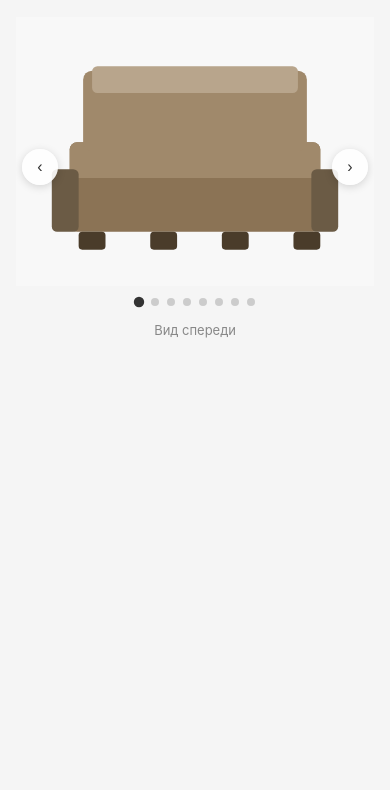
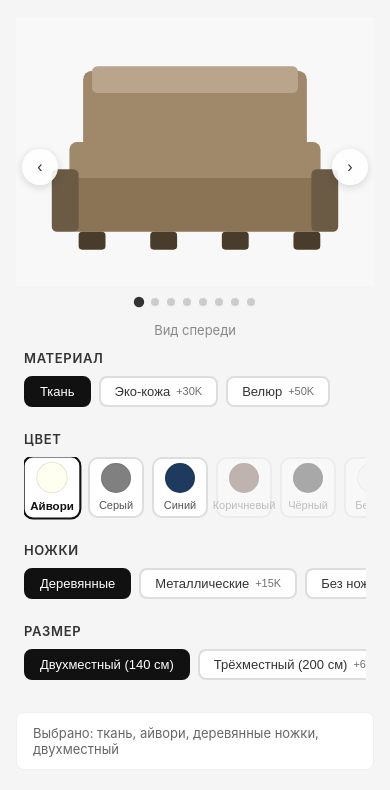
Before and after one commit to Murkin1980/furniture-configurator, a plain HTML site: page index.html in a window 390 px wide. Shown: the part 73-863 px from the top of the page. Drawn offline with Linux system fonts and the light colour scheme.

Commit message:
Этап 3: модуль выбора опций
- OptionGroup: кнопки для материала, ножек, размера
- Цветовые свотчи с hex-кругами и рамкой при выборе
- Состояние selectedConfig с колбэком onChange
- Валидация: disabled для недоступных комбинаций
- Автосброс цвета при смене материала
- Адаптив: горизонтальный скролл групп на мобильном

```diff
--- a/index.html
+++ b/index.html
@@ -5,6 +5,7 @@
   <meta name="viewport" content="width=device-width, initial-scale=1">
   <title>Конфигуратор мебели</title>
   <link rel="stylesheet" href="src/viewer.css">
+  <link rel="stylesheet" href="src/options.css">
   <style>
     * { box-sizing: border-box; margin: 0; padding: 0; }
     body { font-family: -apple-system, BlinkMacSystemFont, 'Segoe UI', Roboto, sans-serif; background: #f5f5f5; color: #222; }
@@ -12,6 +13,8 @@
     .demo-wrap h1 { font-size: 22px; font-weight: 600; margin-bottom: 4px; }
     .demo-wrap p { color: #666; margin-bottom: 20px; }
     .angle-label { text-align: center; font-size: 13px; color: #888; margin-top: 4px; }
+    .config-summary { margin-top: 16px; padding: 12px 16px; background: #fff; border-radius: 8px; border: 1px solid #eee; font-size: 13px; color: #666; }
+    .config-summary strong { color: #333; }
   </style>
 </head>
 <body>
@@ -20,6 +23,8 @@
     <p>Модуль просмотра — 8 ракурсов</p>
     <div id="viewer"></div>
     <div class="angle-label" id="angleLabel">Вид спереди</div>
+    <div id="options"></div>
+    <div class="config-summary" id="configSummary">Выбрано: ткань, айвори, деревянные ножки, двухместный</div>
   </div>
   <script src="src/config.js"></script>
   <script src="src/schema.js"></script>
@@ -27,7 +32,10 @@
   <script src="src/imageResolver.js"></script>
   <script src="src/demo-art.js"></script>
   <script src="src/viewer.js"></script>
+  <script src="src/options.js"></script>
   <script>
+    const product = getProduct();
+    const defaultConfig = getDefaultConfig(product.id);
     const angles = Array.from({ length: 8 }, (_, i) => sofaSVG(i));
     const viewer = new ViewerCore('#viewer', {
       animation: 'fade',
@@ -36,6 +44,28 @@
       }
     });
     viewer.setImages(angles);
+
+    function getValueLabel(optionId) {
+      const opt = product.options.find(o => o.id === optionId);
+      const val = opt.values.find(v => v.id === currentConfig[optionId]);
+      return val ? val.name : optionId;
+    }
+
+    function updateSummary(config) {
+      const parts = ['material', 'color', 'legs', 'size'].map(getValueLabel);
+      document.getElementById('configSummary').innerHTML = '<strong>Выбрано:</strong> ' + parts.join(', ');
+    }
+
+    let currentConfig = { ...defaultConfig };
+
+    const optionsPanel = new OptionsPanel('#options', {
+      product,
+      config: currentConfig,
+      onChange: (config) => {
+        currentConfig = config;
+        updateSummary(config);
+      }
+    });
   </script>
 </body>
 </html>
--- /dev/null
+++ b/src/options.css
@@ -0,0 +1,162 @@
+.options-panel {
+  max-width: 880px;
+  margin: 0 auto;
+  padding: 16px;
+}
+
+.option-group {
+  margin-bottom: 20px;
+}
+
+.option-group:last-child {
+  margin-bottom: 0;
+}
+
+.option-group-label {
+  font-size: 13px;
+  font-weight: 600;
+  color: #333;
+  margin-bottom: 10px;
+  text-transform: uppercase;
+  letter-spacing: 0.05em;
+}
+
+.option-group-values {
+  display: flex;
+  flex-wrap: wrap;
+  gap: 8px;
+}
+
+.option-btn {
+  display: inline-flex;
+  align-items: center;
+  justify-content: center;
+  gap: 6px;
+  padding: 8px 18px;
+  font-size: 14px;
+  font-weight: 500;
+  border: 2px solid #ddd;
+  border-radius: 8px;
+  background: #fff;
+  color: #333;
+  cursor: pointer;
+  transition: border-color 0.2s, background 0.2s, opacity 0.2s;
+  white-space: nowrap;
+  user-select: none;
+}
+
+.option-btn:hover:not(:disabled) {
+  border-color: #999;
+}
+
+.option-btn.selected {
+  border-color: #111;
+  background: #111;
+  color: #fff;
+}
+
+.option-btn:disabled {
+  opacity: 0.35;
+  cursor: not-allowed;
+}
+
+.option-btn .price-diff {
+  font-size: 11px;
+  opacity: 0.7;
+  font-weight: 400;
+}
+
+.option-btn.selected .price-diff {
+  opacity: 0.8;
+}
+
+.option-swatch {
+  display: inline-flex;
+  flex-direction: column;
+  align-items: center;
+  gap: 6px;
+  padding: 6px 10px;
+  border: 2px solid #ddd;
+  border-radius: 10px;
+  background: #fff;
+  cursor: pointer;
+  transition: border-color 0.2s, transform 0.2s;
+  min-width: 64px;
+  user-select: none;
+}
+
+.option-swatch:hover:not(:disabled) {
+  border-color: #999;
+}
+
+.option-swatch.selected {
+  border-color: #111;
+  transform: scale(1.05);
+}
+
+.option-swatch:disabled {
+  opacity: 0.35;
+  cursor: not-allowed;
+  transform: none;
+}
+
+.option-swatch-circle {
+  width: 36px;
+  height: 36px;
+  border-radius: 50%;
+  border: 1px solid rgba(0,0,0,0.1);
+  flex-shrink: 0;
+}
+
+.option-swatch-label {
+  font-size: 11px;
+  color: #555;
+  text-align: center;
+  line-height: 1.2;
+}
+
+.option-swatch.selected .option-swatch-label {
+  color: #111;
+  font-weight: 600;
+}
+
+.options-scroll-wrap {
+  overflow-x: auto;
+  -webkit-overflow-scrolling: touch;
+  scrollbar-width: thin;
+  padding-bottom: 4px;
+}
+
+.options-scroll-wrap::-webkit-scrollbar {
+  height: 3px;
+}
+
+.options-scroll-wrap::-webkit-scrollbar-thumb {
+  background: #ccc;
+  border-radius: 2px;
+}
+
+@media (max-width: 480px) {
+  .options-panel {
+    padding: 12px 8px;
+  }
+
+  .option-group-values {
+    flex-wrap: nowrap;
+  }
+
+  .option-swatch {
+    min-width: 56px;
+    padding: 4px 8px;
+  }
+
+  .option-swatch-circle {
+    width: 30px;
+    height: 30px;
+  }
+
+  .option-btn {
+    padding: 6px 14px;
+    font-size: 13px;
+  }
+}
--- /dev/null
+++ b/src/options.js
@@ -0,0 +1,167 @@
+class OptionsPanel {
+  constructor(container, options = {}) {
+    this._container = typeof container === 'string' ? document.querySelector(container) : container;
+    this._product = options.product || getProduct();
+    this._config = options.config || getDefaultConfig(this._product.id);
+    this._onChange = options.onChange || null;
+
+    this._build();
+  }
+
+  get config() {
+    return { ...this._config };
+  }
+
+  setConfig(config) {
+    this._config = { ...config };
+    this._render();
+  }
+
+  destroy() {
+    this._container.innerHTML = '';
+  }
+
+  _build() {
+    this._root = document.createElement('div');
+    this._root.className = 'options-panel';
+    this._container.appendChild(this._root);
+    this._render();
+  }
+
+  _render() {
+    this._root.innerHTML = '';
+
+    for (const opt of this._product.options) {
+      const group = this._renderGroup(opt);
+      this._root.appendChild(group);
+    }
+  }
+
+  _renderGroup(opt) {
+    const group = document.createElement('div');
+    group.className = 'option-group';
+
+    const label = document.createElement('div');
+    label.className = 'option-group-label';
+    label.textContent = opt.name;
+    group.appendChild(label);
+
+    const scrollWrap = document.createElement('div');
+    scrollWrap.className = 'options-scroll-wrap';
+
+    const valuesWrap = document.createElement('div');
+    valuesWrap.className = 'option-group-values';
+
+    const selectedVal = this._config[opt.id];
+
+    for (const val of opt.values) {
+      const disabled = !this._isAvailable(opt.id, val.id);
+      const selected = selectedVal === val.id;
+
+      if (opt.type === 'color') {
+        valuesWrap.appendChild(this._buildSwatch(val, selected, disabled, opt));
+      } else {
+        valuesWrap.appendChild(this._buildButton(val, selected, disabled, opt));
+      }
+    }
+
+    scrollWrap.appendChild(valuesWrap);
+    group.appendChild(scrollWrap);
+    return group;
+  }
+
+  _buildButton(val, selected, disabled, opt) {
+    const btn = document.createElement('button');
+    btn.className = 'option-btn' + (selected ? ' selected' : '');
+    btn.disabled = disabled;
+    btn.title = disabled ? 'Недоступно для выбранного материала' : val.name;
+
+    const label = document.createElement('span');
+    label.textContent = val.name;
+    btn.appendChild(label);
+
+    if (val.priceModifier !== 0) {
+      const diff = document.createElement('span');
+      diff.className = 'price-diff';
+      diff.textContent = val.priceModifier > 0 ? `+${formatPrice(val.priceModifier)}` : `-${formatPrice(Math.abs(val.priceModifier))}`;
+      btn.appendChild(diff);
+    }
+
+    btn.addEventListener('click', () => this._select(opt.id, val.id));
+    return btn;
+  }
+
+  _buildSwatch(val, selected, disabled, opt) {
+    const wrap = document.createElement('button');
+    wrap.className = 'option-swatch' + (selected ? ' selected' : '');
+    wrap.disabled = disabled;
+    wrap.title = disabled ? 'Недоступно для выбранного материала' : val.name;
+
+    const circle = document.createElement('div');
+    circle.className = 'option-swatch-circle';
+    circle.style.background = val.hex || '#ccc';
+    wrap.appendChild(circle);
+
+    const label = document.createElement('div');
+    label.className = 'option-swatch-label';
+    label.textContent = val.name;
+    wrap.appendChild(label);
+
+    wrap.addEventListener('click', () => this._select(opt.id, val.id));
+    return wrap;
+  }
+
+  _isAvailable(optionId, valueId) {
+    const opt = this._product.options.find((o) => o.id === optionId);
+    if (!opt) return true;
+
+    const val = opt.values.find((v) => v.id === valueId);
+    if (!val) return true;
+
+    if (val.availableFor && val.availableFor.length > 0) {
+      const selectedMaterial = this._config.material;
+      if (!val.availableFor.includes(selectedMaterial)) {
+        return false;
+      }
+    }
+
+    if (opt.dependsOn) {
+      const parentVal = this._config[opt.dependsOn.option];
+      const allowed = opt.dependsOn.values[parentVal];
+      if (allowed && !allowed.includes(valueId)) {
+        return false;
+      }
+    }
+
+    return true;
+  }
+
+  _select(optionId, valueId) {
+    if (!this._isAvailable(optionId, valueId)) return;
+
+    this._config[optionId] = valueId;
+
+    for (const opt of this._product.options) {
+      if (opt.dependsOn && opt.dependsOn.option === optionId) {
+        const currentVal = this._config[opt.id];
+        if (currentVal && !this._isAvailable(opt.id, currentVal)) {
+          const firstAvail = opt.values.find((v) => this._isAvailable(opt.id, v.id));
+          if (firstAvail) this._config[opt.id] = firstAvail.id;
+        }
+      }
+    }
+
+    this._render();
+
+    if (this._onChange) {
+      this._onChange({ ...this._config });
+    }
+  }
+}
+
+function formatPrice(n) {
+  const abs = Math.abs(n);
+  if (abs >= 1000000) return (abs / 1000000).toFixed(1) + 'M';
+  if (abs >= 1000) return (abs / 1000).toFixed(0) + 'K';
+  return abs.toString();
+}
```
